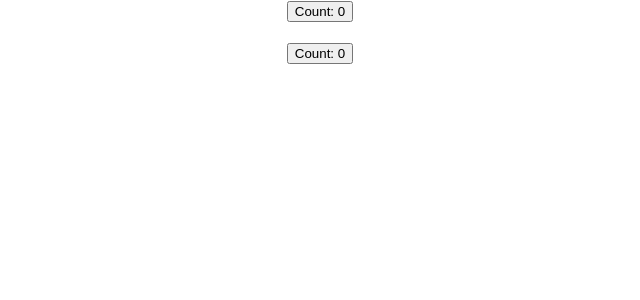
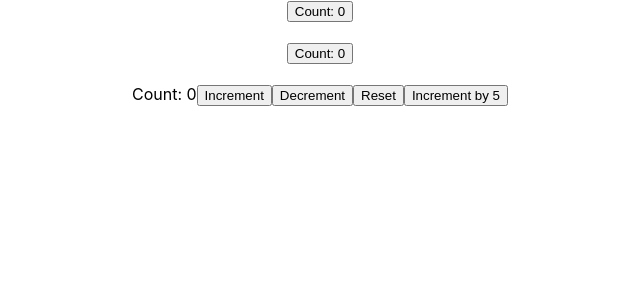
Before and after one commit to simdi/react-hooks, a React (Create React App) app: page / in a window 1280 px wide. Shown: the top 300 px of the page, without its empty margins (320-960 px from the left). Built offline with nearby package versions, Linux system fonts and the light colour scheme.

Commit message:
Done more hooks.

```diff
--- a/src/App.js
+++ b/src/App.js
@@ -1,6 +1,7 @@
 import React from 'react';
 import ClassCounter from './components/ClassCounter/ClassCounter';
 import HookCounter from './components/HookCounter/HookCounter';
+import HookCounterTwo from './components/HookCounterTwo/HookCounterTwo';
 import './App.css';
 
 function App() {
@@ -9,6 +10,8 @@ function App() {
       <ClassCounter />
       <br />
       <HookCounter />
+      <br />
+      <HookCounterTwo />
     </div>
   );
 }
--- a/src/components/ClassCounter/ClassCounter.jsx
+++ b/src/components/ClassCounter/ClassCounter.jsx
@@ -24,4 +24,4 @@ export class ClassCounter extends Component {
   }
 }
 
-export default ClassCounter
+export default ClassCounter;
--- a/src/components/HookCounter/HookCounter.jsx
+++ b/src/components/HookCounter/HookCounter.jsx
@@ -9,4 +9,4 @@ function HookCounter() {
   )
 }
 
-export default HookCounter
+export default HookCounter;
--- /dev/null
+++ b/src/components/HookCounterTwo/HookCounterTwo.jsx
@@ -0,0 +1,17 @@
+import React, { useState } from 'react'
+
+function HookCounterTwo() {
+  const initialState = 0;
+  const [count, setCount] = useState(initialState);
+  return (
+    <div>
+      Count: { count }
+      <button onClick={() => setCount(prevState => prevState + 1)}>Increment</button>
+      <button onClick={() => setCount(prevState => prevState - 1)}>Decrement</button>
+      <button onClick={() => setCount(initialState)}>Reset</button>
+      <button onClick={() => setCount(prevState => prevState + 5)}>Increment by 5</button>
+    </div>
+  )
+}
+
+export default HookCounterTwo;
```
